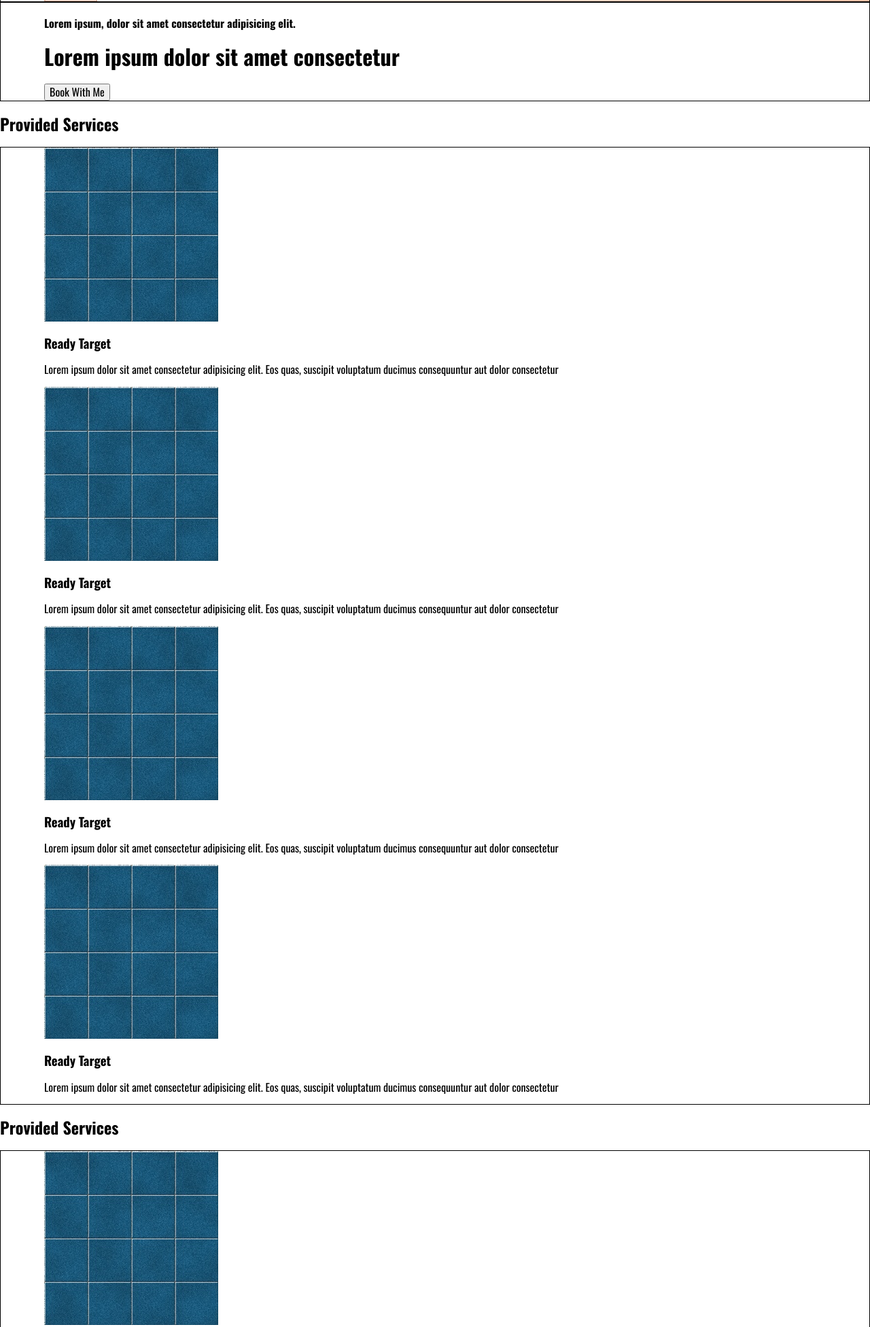
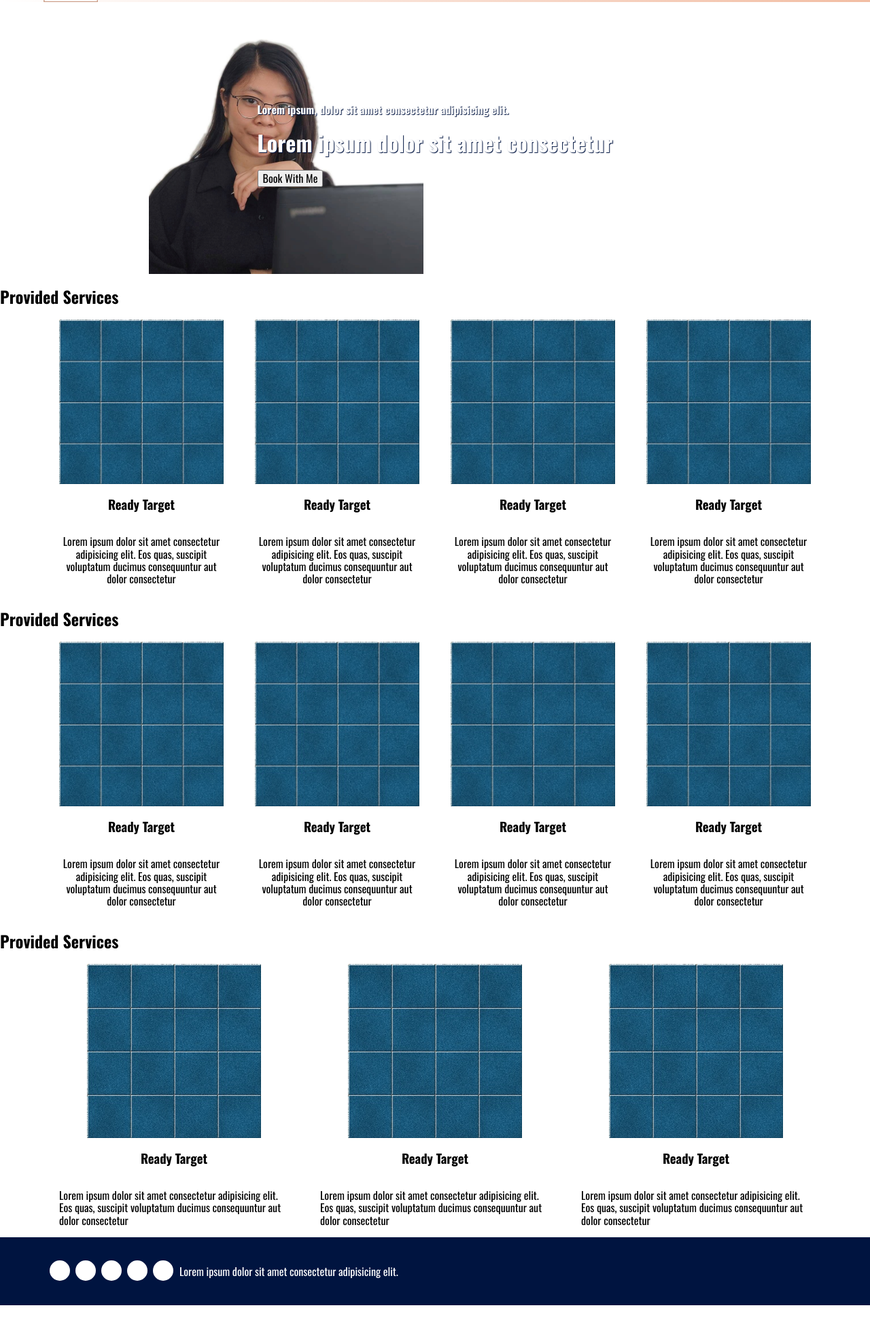
Before and after one commit to advocatewolf/advocatewolf.github.io, a plain HTML site: page index.html in a window 1280 px wide. Shown: the part 77-2029 px from the top of the page at 68% size. After the commit the page ends 1997 px from the top, so only its background shows below. Drawn offline with nearby package versions, Linux system fonts and the light colour scheme.

Commit message:
remade stylesheet (style3.css)
Remade website's stylesheet, now style3.css.

Fixed Header position
Waiting for approval for Background image in .homeMain

```diff
--- a/css/style3.css
+++ b/css/style3.css
@@ -32,7 +32,10 @@ img{
   max-width: 100%;
   max-height: 100%;
 }
-
+body >.container{
+  display: flex;
+  flex-direction: row;
+}
 /******************************************
 /* LAYOUT
 /*******************************************/
@@ -49,6 +52,9 @@ header > *{
 }
 header nav{
   flex: 1 0 40%;
+  flex-direction: row-reverse;
+  max-width: 50%;
+  min-width: 420px;
 }
 header nav ul{
   display: flex;
@@ -74,8 +80,78 @@ header li{
 
 .container{
   width: 100%;
-  border: 1px solid black;
+  /* border: 1px solid black; */
   padding: 0 5%;
+}
+
+.homeMain{
+  display: flex;
+  align-items: center;
+  justify-content: center;
+  height: calc(50vh);
+  background-image: url("../img/headshot.jpg");
+  background-repeat: no-repeat;
+  background-position: 25% 75%;
+  background-clip: content-box ;
+  background-size: contain;
+}
+
+.homeMain section > *{
+  color: white;
+  text-shadow: 1px 1px 1px #001440  ;
+}
+
+.fourColumn section, .threeColumn section{
+  padding: 0 2%;
+  flex-direction: column;
+  align-items: center;
+
+  display: flex;
+}
+
+.fourColumn p{
+  justify-content: center;
+  text-align: center;
+}
+
+.slickSlider{
+  display: flex;
+  padding: 1% 5%;
+  background:rgba(242, 189, 163,0.5)
+}
+.slickSlider section{
+  display: flex;
+  flex-direction: column;
+}
+.footer {
+  display: flex;
+  flex-direction: column;
+  align-items: center;
+  height: 100px;
+  background: #001440;
+  padding: 1% 5%;
+}
+.footer nav{
+  display: flex;
+  flex-direction: row;
+  justify-content: center;
+  width: 200px;
+}
+.footer ul{
+  width: 100%;
+  padding: 0;
+  display: flex;
+  justify-content: center;
+}
+.footer ul li {
+  padding: 0 2%;
+}
+.footer img {
+  max-width: 30px;
+  max-height: 30px;
+}
+.footer p{
+  color: white;
 }
 
 /******************************************
```
